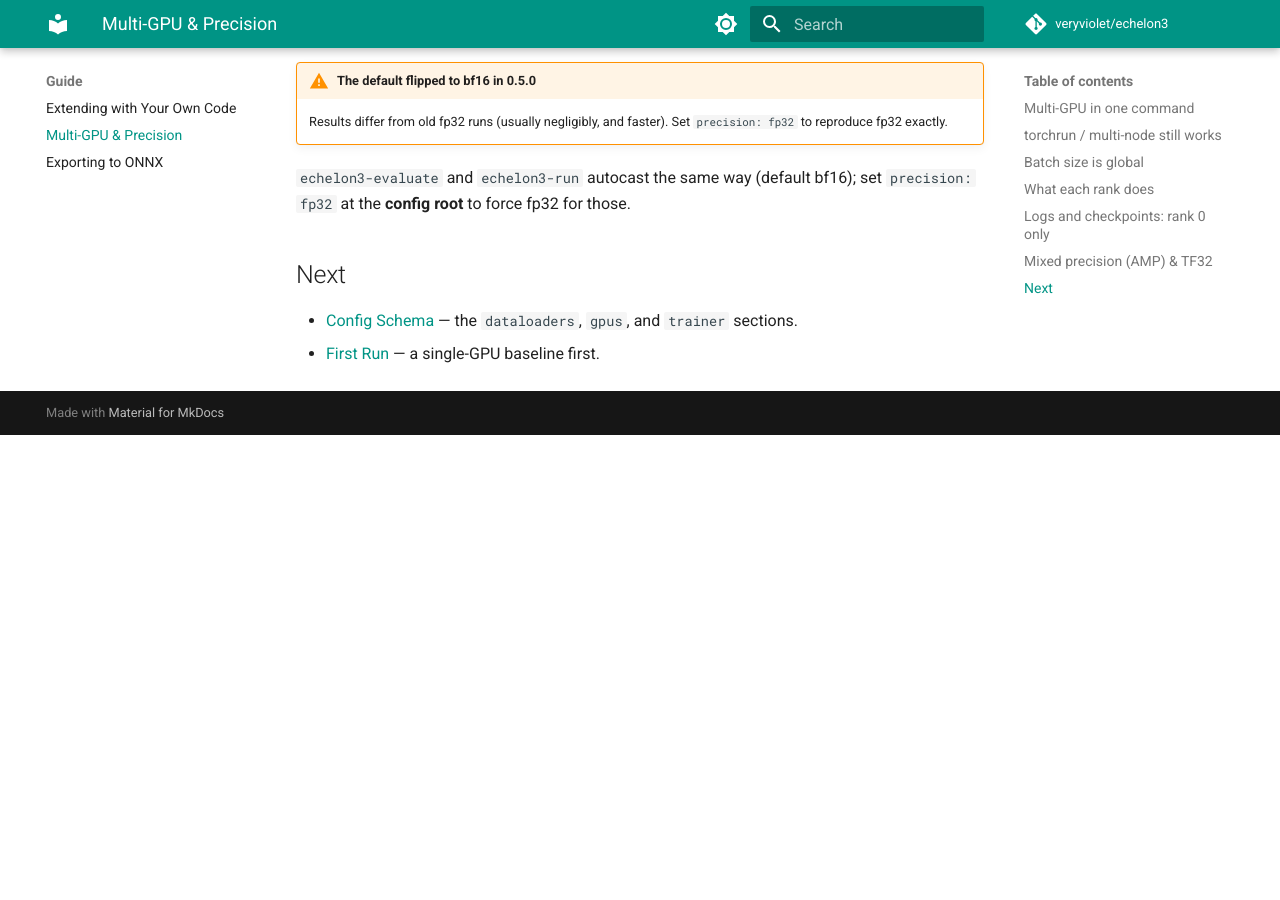
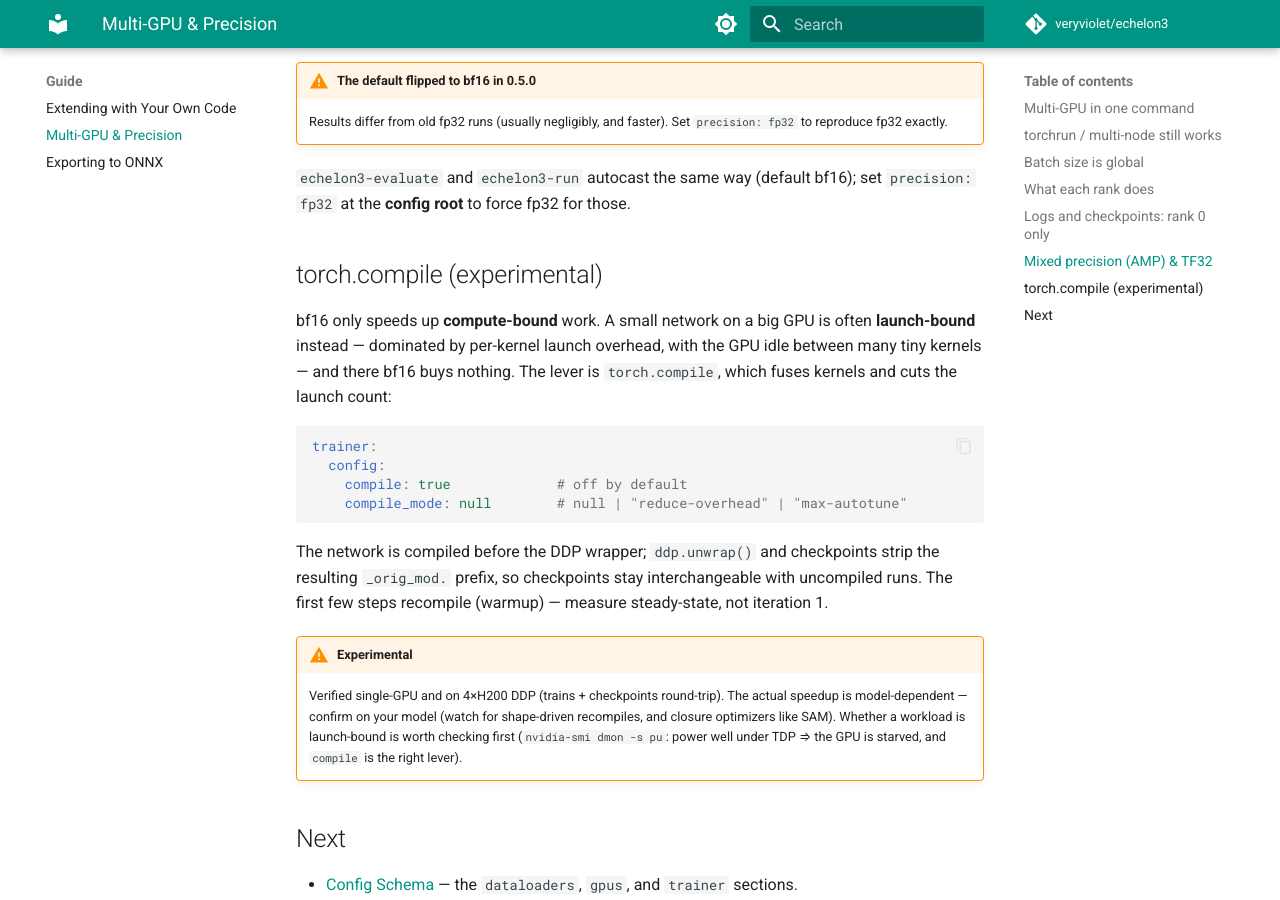
Before and after one commit to veryviolet/echelon3, an MkDocs documentation site: the page built from docs/guide/ddp.md, in a window 1280 px wide and 900 px high, scrolled down 2646 px. Built offline with MkDocs 1.6.1 and Material for MkDocs 9.7.7, drawn with Linux system fonts in a browser that asks for light colours; comment, search, counter and statistics services are not loaded; before the commit the page ends 3081 px from its top, so only the background shows below that.

Commit message:
trainers: torch.compile knob + PairTrainer positional call, release 0.7.0
torch.compile (opt-in, trainer.config.compile[/_mode]): kernel fusion to cut
launch overhead — the lever for small nets that under-use a big GPU, where the
bottleneck is launch-bound, not compute-bound (bf16 does nothing there). Compiled
before the DDP wrapper; ddp.unwrap() and load_state_dict_flexible now also strip
torch.compile's _orig_mod. prefix, so checkpoints stay interchangeable with
uncompiled runs. Off by default; verified single-GPU and on 4xH200 DDP (trains +
checkpoints round-trip with clean keys). Speedup/recompiles are model-dependent.

PairTrainer now calls the net positionally — net(base, query, True) — instead of
by keyword: pair nets name the third arg differently (return_features /
return_intermediates / …), positional keeps the trainer agnostic to the name.

Co-Authored-By: Claude Opus 4.8 (1M context) <noreply@anthropic.com>

````diff
--- a/docs/guide/ddp.md
+++ b/docs/guide/ddp.md
@@ -120,6 +120,32 @@ trainer:
 `echelon3-evaluate` and `echelon3-run` autocast the same way (default bf16); set
 `precision: fp32` at the **config root** to force fp32 for those.
 
+## torch.compile (experimental)
+
+bf16 only speeds up **compute-bound** work. A small network on a big GPU is often
+**launch-bound** instead — dominated by per-kernel launch overhead, with the GPU
+idle between many tiny kernels — and there bf16 buys nothing. The lever is
+`torch.compile`, which fuses kernels and cuts the launch count:
+
+```yaml
+trainer:
+  config:
+    compile: true             # off by default
+    compile_mode: null        # null | "reduce-overhead" | "max-autotune"
+```
+
+The network is compiled before the DDP wrapper; `ddp.unwrap()` and checkpoints
+strip the resulting `_orig_mod.` prefix, so checkpoints stay interchangeable with
+uncompiled runs. The first few steps recompile (warmup) — measure steady-state,
+not iteration 1.
+
+!!! warning "Experimental"
+    Verified single-GPU and on 4×H200 DDP (trains + checkpoints round-trip). The
+    actual speedup is model-dependent — confirm on your model (watch for
+    shape-driven recompiles, and closure optimizers like SAM). Whether a workload
+    is launch-bound is worth checking first (`nvidia-smi dmon -s pu`: power well
+    under TDP ⇒ the GPU is starved, and `compile` is the right lever).
+
 ## Next
 
 - [Config Schema](../reference/config-schema.md) — the `dataloaders`, `gpus`,
--- a/pyproject.toml
+++ b/pyproject.toml
@@ -1,6 +1,6 @@
 [project]
 name = "echelon3"
-version = "0.6.0"
+version = "0.7.0"
 description = "Config-driven PyTorch training framework: assemble nets, data, losses and trainers from YAML"
 readme = "README.md"
 requires-python = ">=3.10"
````
Also changed, not shown: CHANGELOG.md (+21 -0 lines), 3 other files.
